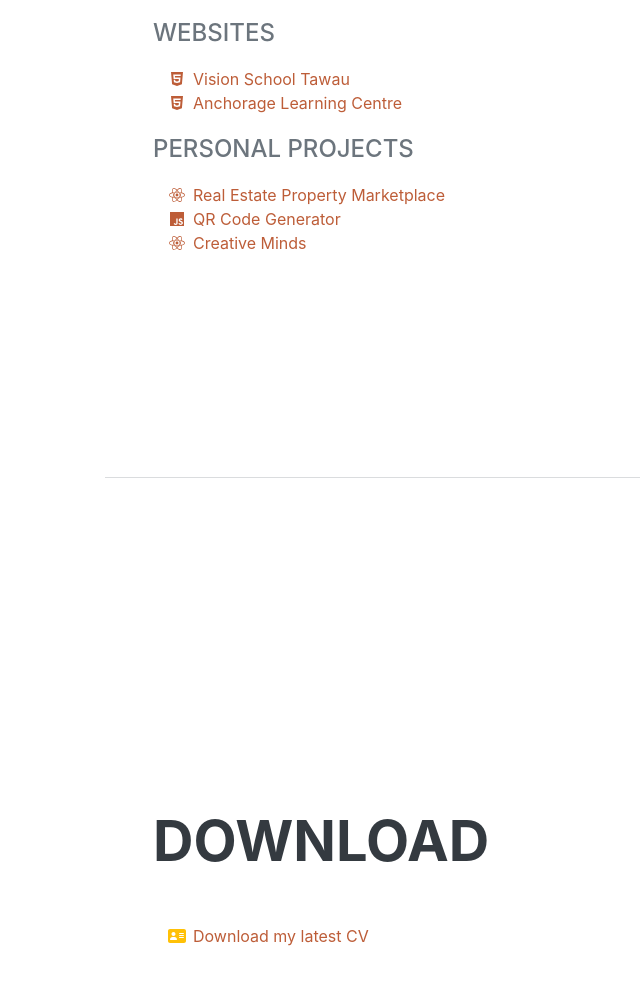
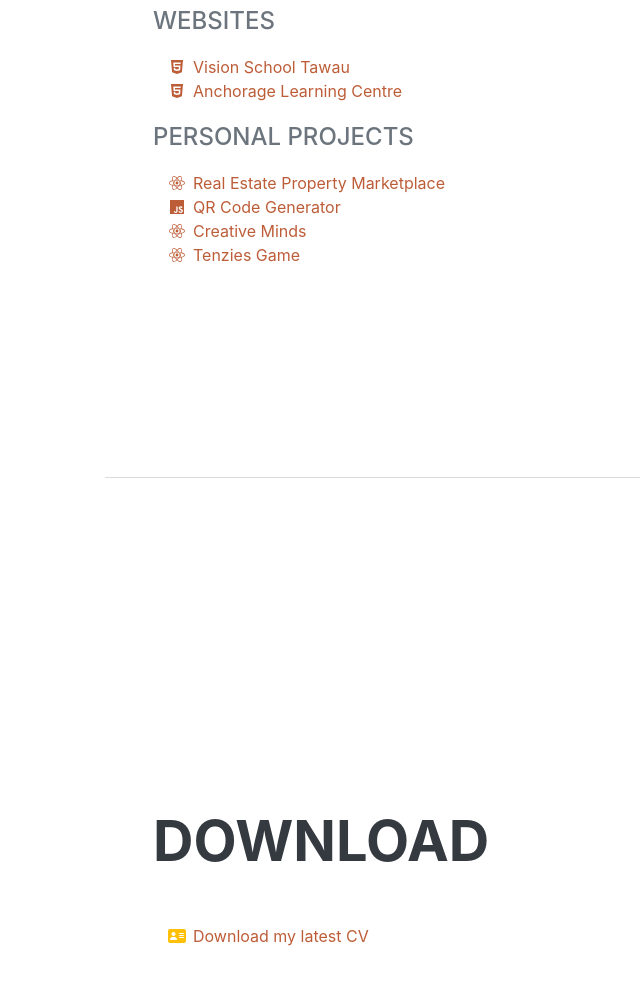
Before and after one commit to n0elbanas/my-cv, a plain HTML site: page index.html in a window 1280 px wide. Shown: the part 3567-4552 px from the top of the page, without its empty margins (167-807 px from the left). Drawn offline with nearby package versions, Linux system fonts and the light colour scheme; a script that the page names is missing; a web font is replaced by a local one.

Commit message:
Added project portfolio

```diff
--- a/index.html
+++ b/index.html
@@ -215,6 +215,12 @@
                             Creative Minds
                             </a>
                         </li>
+                        <li>
+                            <a href="https://tenzies-beige.vercel.app/" alt="Project 4" class="text-decoration-none">
+                            <span class="fa-li"><i class="fab fa-react"></i></span>
+                            Tenzies Game
+                            </a>
+                        </li>
 
                     </ul>
                 </div>
```
